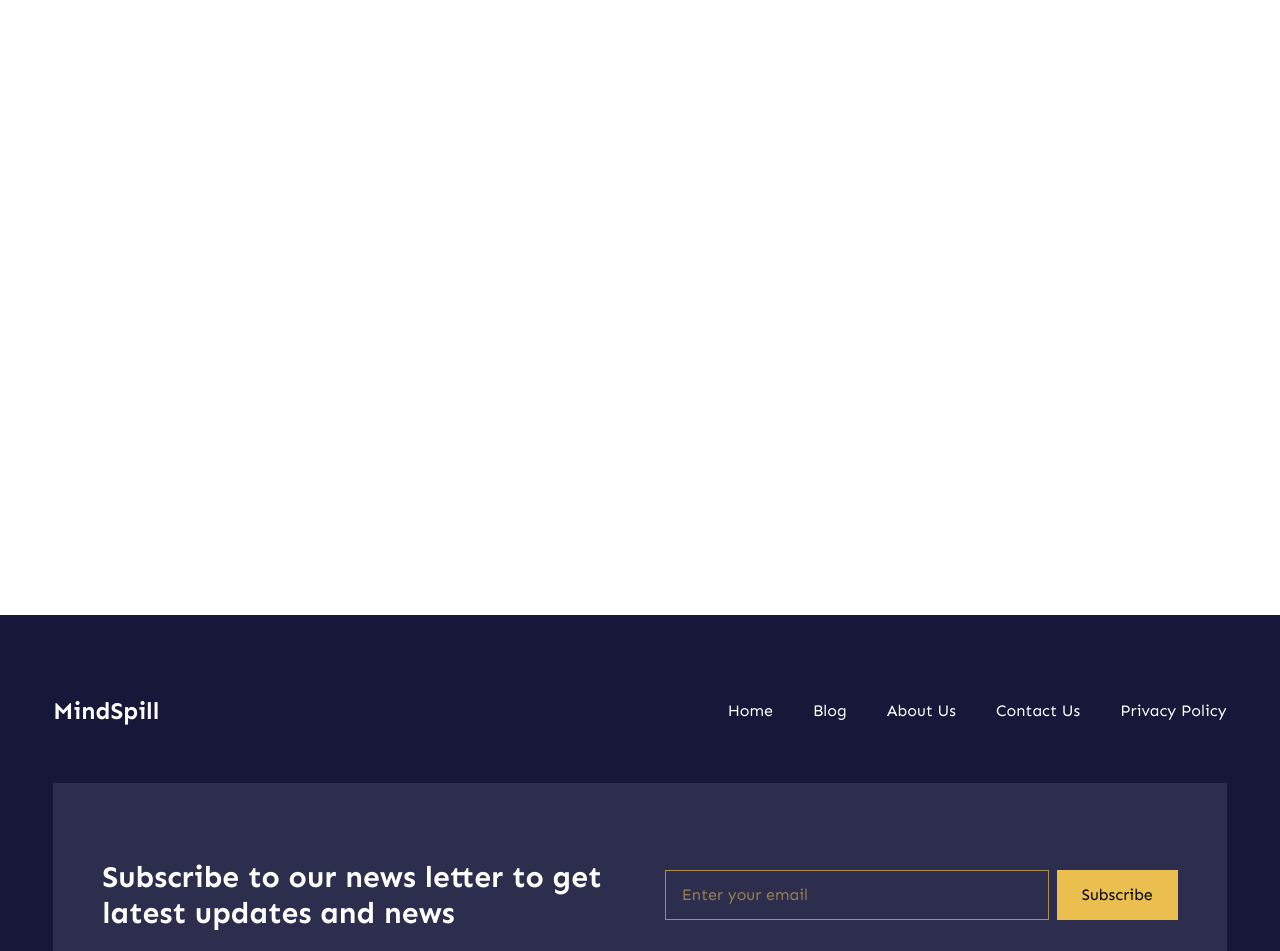
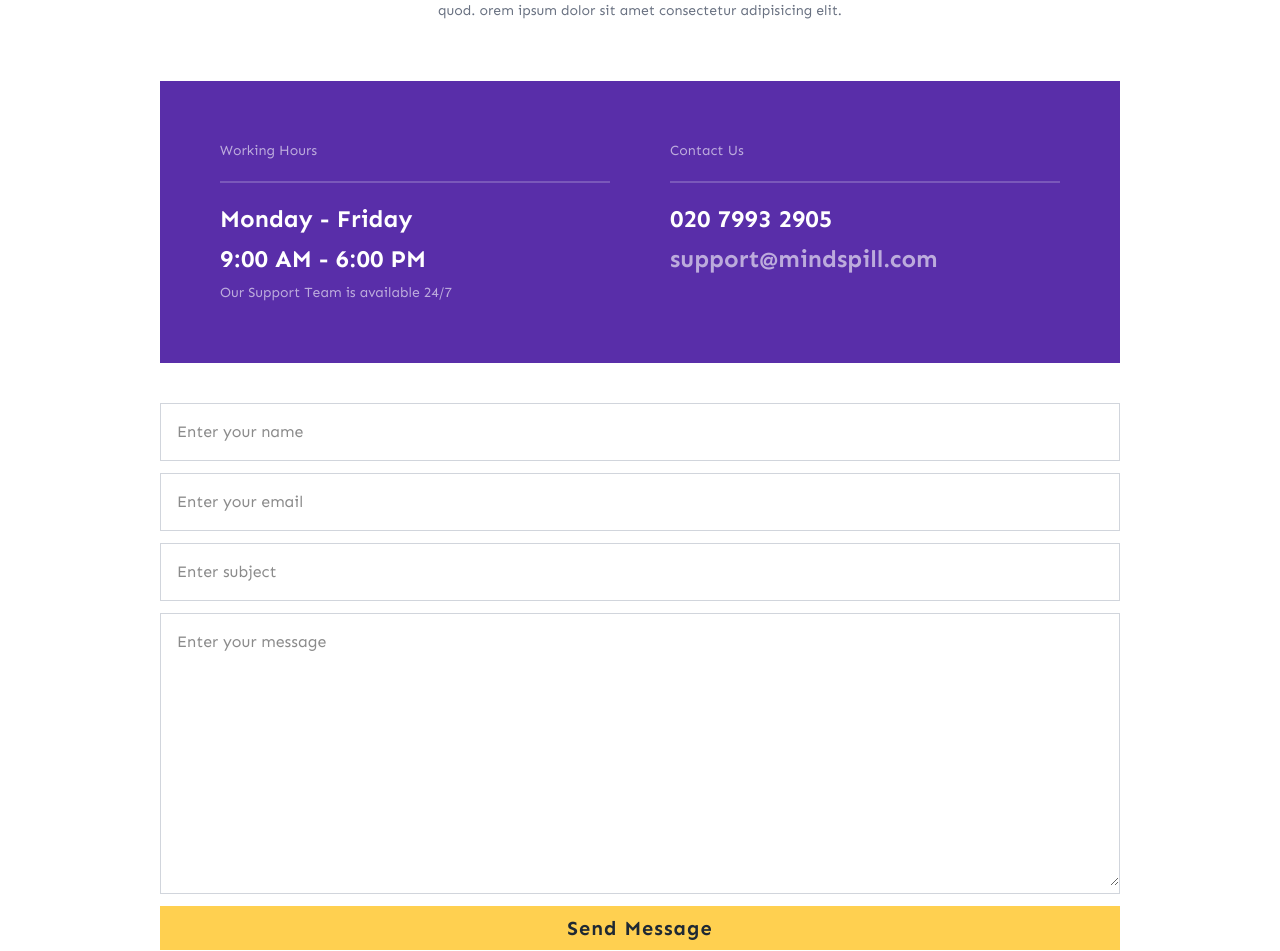
Before and after one commit to akki110/blog-nextjs, a Next.js app: page /contact in a window 1280 px wide. Shown: the part 241-1192 px from the top of the page. Built offline with nearby package versions, Linux system fonts and the light colour scheme.

Commit message:
Contact Us Page

```diff
--- a/src/app/blog/page.jsx
+++ b/src/app/blog/page.jsx
@@ -6,9 +6,12 @@ import {
   BrainCircuit,
   Building2,
   ChartNoAxesCombined,
+  ChevronLeft,
+  ChevronRight,
   Rocket,
 } from "lucide-react";
 import Image from "next/image";
+import Link from "next/link";
 
 const Blog = () => {
   const blogList = [
@@ -105,6 +108,20 @@ const Blog = () => {
             {blogList.map((data, i) => (
               <BlogList {...data} key={i} />
             ))}
+            <div className="flex items-center justify-center gap-4">
+              <Link
+                href="/blog"
+                className="text-surface dark:text-white disabled:text-gray-400 flex items-center text-md"
+              >
+                <ChevronLeft className="w-4 h-4" /> Previous
+              </Link>
+              <Link
+                href="/blog"
+                className="text-surface dark:text-white flex items-center text-md font-bold"
+              >
+                Next <ChevronRight className="w-4 h-4" />
+              </Link>
+            </div>
           </div>
         </div>
       </div>
--- a/src/app/contact/page.jsx
+++ b/src/app/contact/page.jsx
@@ -1,7 +1,106 @@
+import ReusableLink from "@/components/ui/ReusableLink";
+
 const Contact = () => {
+  const inputFields = [
+    {
+      name: "name",
+      type: "text",
+      placeholder: "Enter your name",
+    },
+    {
+      name: "email",
+      type: "email",
+      placeholder: "Enter your email",
+    },
+    {
+      name: "subject",
+      type: "text",
+      placeholder: "Enter subject",
+    },
+    {
+      name: "message",
+      type: "textarea",
+      placeholder: "Enter your message",
+      rows: 5,
+    },
+  ];
+
   return (
     <>
-      <h1>Contact Us Page</h1>
+      <div className="w-full h-full flex justify-center flex-col items-center py-8 md:py-16 gap-5 md:gap-15">
+        <div className="w-full md:w-9/12 flex justify-center flex-col items-center gap-5 px-5 md:px-0">
+          <h5 className="text-surface dark:text-white text-sm md:text-md font-bold tracking-wider uppercase">
+            Contact Us
+          </h5>
+          <h3 className="w-full md:w-6/12 text-center text-surface dark:text-white text-2xl md:text-4xl font-bold tracking-wide">
+            Let's Start a Conversation
+          </h3>
+          <p className="w-full md:w-6/12 text-center text-gray-500 dark:text-white text-[12px] md:text-[14px] font-normal">
+            Lorem ipsum dolor sit amet consectetur adipisicing elit. Quisquam,
+            quod. orem ipsum dolor sit amet consectetur adipisicing elit.
+          </p>
+        </div>
+        {/* Contact Us Form */}
+        <div className="w-full md:w-9/12 flex flex-col gap-5 md:gap-10 px-5 md:px-0">
+          {/* Timing and Address */}
+          <div className="bg-purple grid grid-cols-1 md:grid-cols-2 gap-5 p-5 md:p-10">
+            <div className="p-5">
+              <h6 className="text-white/60 text-sm font-thin">Working Hours</h6>
+              <hr className="w-full border border-white/20 my-5" />
+              <div className="flex flex-col gap-2">
+                <p className="text-white font-bold text-2xl">Monday - Friday</p>
+                <p className="text-white font-bold text-2xl">
+                  9:00 AM - 6:00 PM
+                </p>
+                <p className="text-white/60 text-sm">
+                  Our Support Team is available 24/7
+                </p>
+              </div>
+            </div>
+            <div className="p-5">
+              <h6 className="text-white/60 text-sm font-thin">Contact Us</h6>
+              <hr className="w-full border border-white/20 my-5" />
+              <div className="flex flex-col gap-2">
+                <p className="text-white font-bold text-2xl">020 7993 2905</p>
+                <p className="text-white/60 font-bold text-2xl">
+                  support@mindspill.com
+                </p>
+              </div>
+            </div>
+          </div>
+          <div className="w-full">
+            <form action="">
+              {inputFields.map((field, i) => (
+                <div key={i} className="mb-3 w-full border border-gray-300">
+                  {field.type == "textarea" ? (
+                    <textarea
+                      name={field.name}
+                      id={field.name}
+                      placeholder={field.placeholder}
+                      cols={30}
+                      rows={10}
+                      className="w-full p-4 focus:outline-none"
+                    />
+                  ) : (
+                    <input
+                      type={field.type}
+                      name={field.name}
+                      placeholder={field.placeholder}
+                      className="w-full p-4 focus:outline-none"
+                    />
+                  )}
+                </div>
+              ))}
+              <button
+                type="submit"
+                className="w-full py-2 text-center bg-flame hover:bg-flame/80 cursor-pointer transition-all ease-in-out text-surface dark:text-white text-md md:text-xl font-bold tracking-wider"
+              >
+                Send Message
+              </button>
+            </form>
+          </div>
+        </div>
+      </div>
     </>
   );
 };
--- a/src/app/page.jsx
+++ b/src/app/page.jsx
@@ -289,7 +289,7 @@ const Home = () => {
             <div ref={emblaRef} className="overflow-hidden relative">
               <div className="flex">
                 {testimonial.map((item, i) => (
-                  <div className="min-w-full">
+                  <div className="min-w-full" key={i}>
                     <p className="w-full md:w-10/12 text-surface dark:text-white text-md md:text-xl font-bold">
                       {item.description}
                     </p>
```
